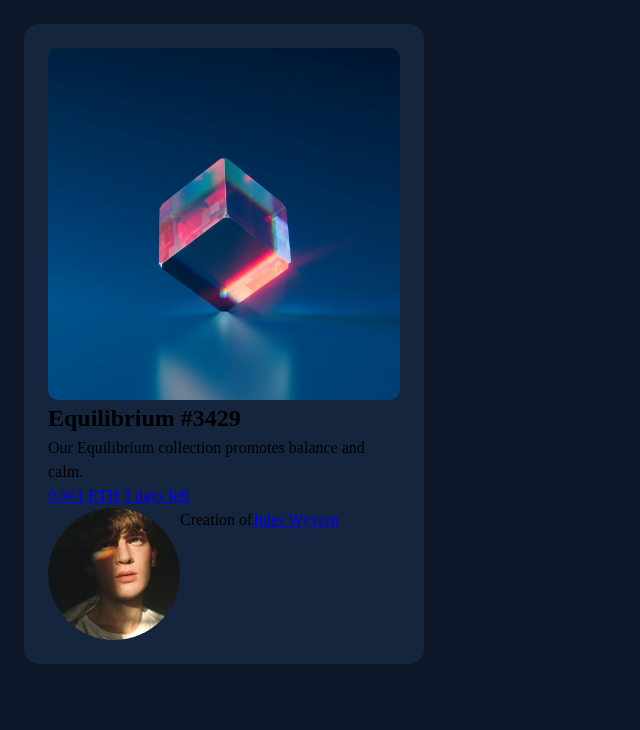
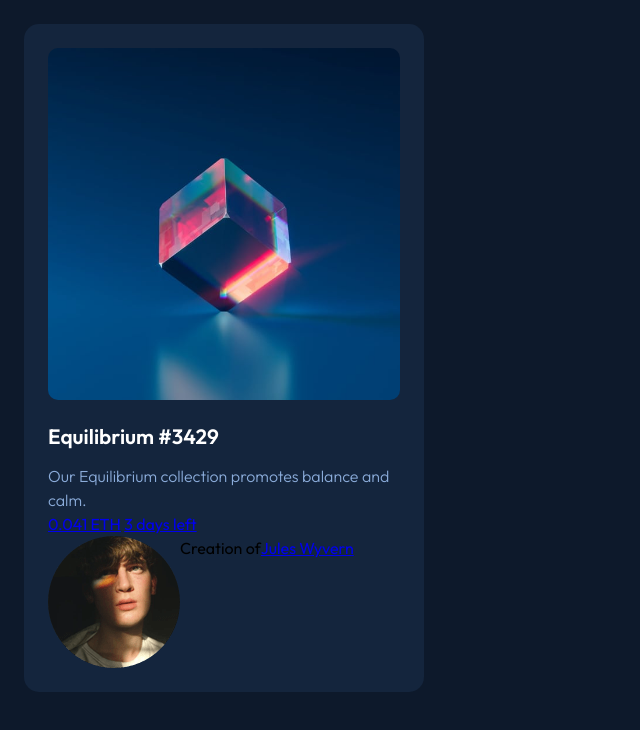
Before and after one commit to dottereldesign/NFT_preview_card_component, a plain HTML site: page index.html in a window 1280 px wide. Shown: the whole page, without its empty margins (0-640 px from the left). Drawn offline with Linux system fonts and the light colour scheme.

Commit message:
Add text declarations.

```diff
--- a/style.css
+++ b/style.css
@@ -16,6 +16,37 @@
 
   --fs-medium: 1rem;
   --fs-large: 1.125rem;
+  --fs-x-large: 1.3rem;
+}
+
+h2 {
+  color: var(--clr-neutral-400);
+  font-size: var(--fs-x-large);
+  font-weight: var(--fw-semi-bold);
+  padding-top: 1em;
+}
+
+p {
+  color: var(--clr-primary-100);
+  font-size: var(--fs-medium);
+  font-weight: var(--fw-light);
+  padding-top: 0.75em;
+}
+
+a:link {
+}
+
+a:visited {
+}
+
+a:hover {
+}
+
+a:active {
+}
+
+* {
+  font-family: var(--ff-primary);
 }
 
 /* https://piccalil.li/blog/a-modern-css-reset */
```
